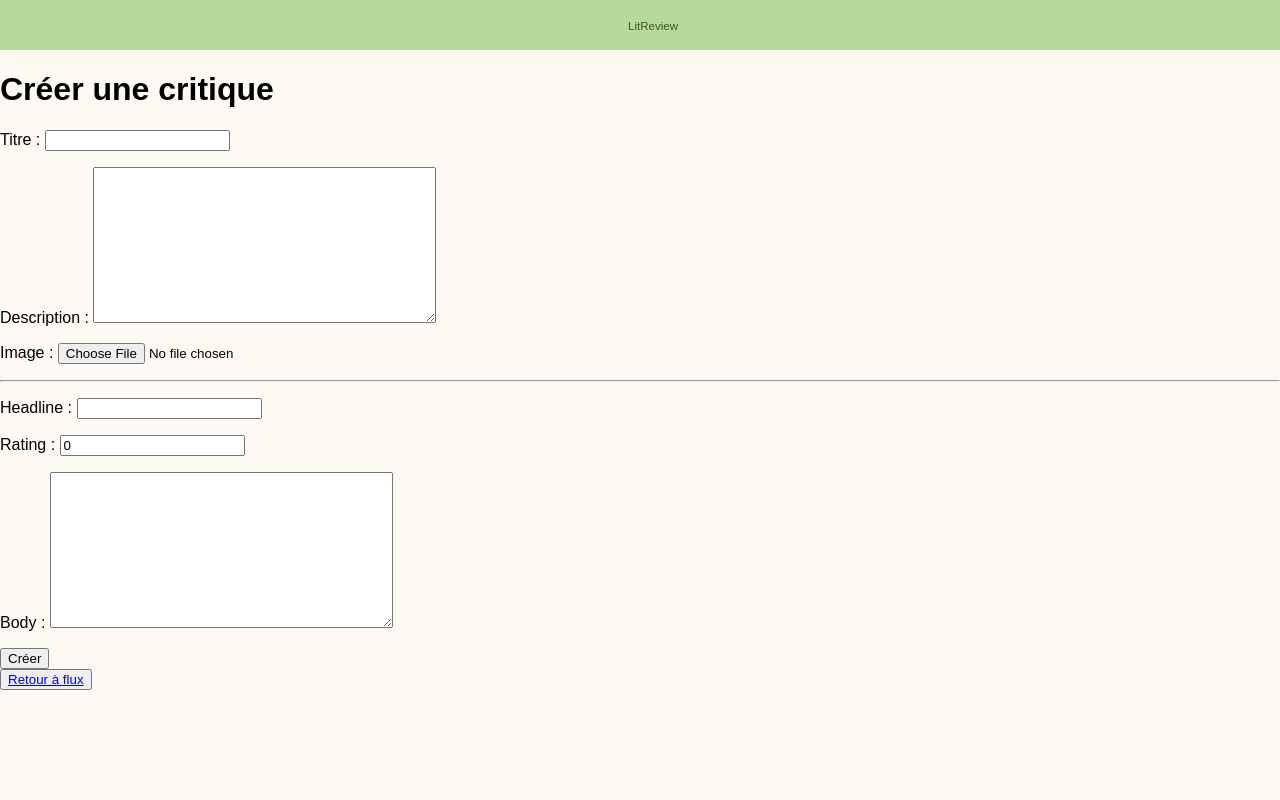
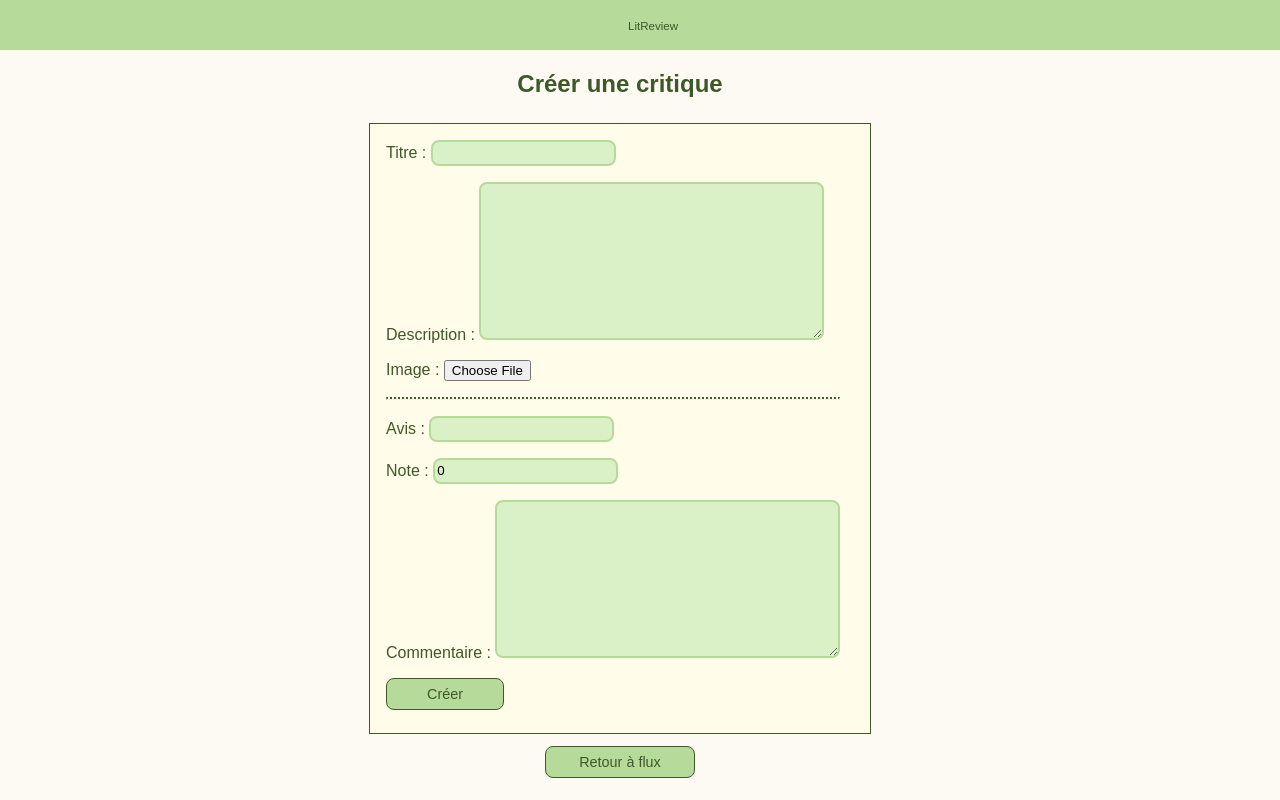
Before and after one commit to LudoTreb/OCR_P9, a Django app: page /review/add/ in a window 1280 px wide. Run offline with Django 4.2, Linux system fonts and the light colour scheme.

Commit message:
finalisation du fichier css pour toutes les pages

```diff
--- a/src/reviews/models.py
+++ b/src/reviews/models.py
@@ -1,6 +1,5 @@
 from django.core.validators import MinValueValidator, MaxValueValidator
 from django.db import models
-
 
 # Create your models here.
 from LITReview.settings import AUTH_USER_MODEL
@@ -9,8 +8,9 @@ from tickets.models import Ticket
 
 class Review(models.Model):
     ticket = models.ForeignKey(to=Ticket, on_delete=models.CASCADE, null=True, blank=True)
-    headline = models.CharField(max_length=128)
-    rating = models.PositiveSmallIntegerField(validators=[MinValueValidator(0), MaxValueValidator(5)], default=0)
-    body = models.TextField(max_length=8192, default="")
+    headline = models.CharField(max_length=128, verbose_name='Avis')
+    rating = models.PositiveSmallIntegerField(validators=[MinValueValidator(0), MaxValueValidator(5)], default=0,
+                                              verbose_name='Note')
+    body = models.TextField(max_length=8192, default="", verbose_name='Commentaire')
     user = models.ForeignKey(to=AUTH_USER_MODEL, on_delete=models.CASCADE)
     time_created = models.DateTimeField(auto_now_add=True)
--- a/src/reviews/templates/review_add.html
+++ b/src/reviews/templates/review_add.html
@@ -1,15 +1,22 @@
 {% extends 'base.html' %}
 {% block content %}
-    <h1>Créer une critique</h1>
+<div class="new-post">
+    <h2>Créer une critique</h2>
+        <div class="post">
+            <div class="content-post">
                 <form action="" method="post" enctype="multipart/form-data">
                     {% csrf_token %}
                     {{ ticket_form.as_p }}
                     <hr>
                     {{ review_form.as_p }}
-            <input type="submit" value="Créer">
+                    <input class="btn-center" type="submit" value="Créer">
                 </form>
-
-        <button type="button">
-                <a href="{% url 'home' %}">Retour à flux</a>
+            </div>
+        </div>
+        <div  class="button">
+            <button type="button" class="btn-left">
+                    <a class="btn-text" href="{% url 'home' %}">Retour à flux</a>
             </button>
+        </div>
+</div>
 {% endblock %}
--- a/src/reviews/templates/review_snippet.html
+++ b/src/reviews/templates/review_snippet.html
@@ -14,4 +14,9 @@
         <p>{{ post.body }}</p>
     </div>
     {% include 'ticket_in_review_snippet.html' %}
+    {% if post.user.id == user.id %}
+        <button class="btn-center">
+            <a class="link" href= "{% url 'review-update' post.id %}"> Modifier</a>
+        </button>
+        {% endif %}
 </div>
--- a/src/static/css/style.css
+++ b/src/static/css/style.css
@@ -3,17 +3,25 @@ html{
 }
 
 body {
-
+    display: flex;
+    flex-direction: column;
     margin: auto;
     background-color: #FDFAF3;
+}
 
+p, h4, h3, h2 {
+    color: #3E582A;
 }
+
+hr {
+  border-top: 2px dotted #3E582A;
+}
+
 
 /* navigation bar elements */
 
 
 .flex-container {
-
     display: flex;
     align-items: center;
     justify-content: space-between;
@@ -22,8 +30,6 @@ body {
     background-color: #B6DA9A;
     height: 50px;
     width: 100%;
-
-
 }
 
 .authenticate {
@@ -65,14 +71,11 @@ body {
     height: 70px;
     width: 100%;
     background-color: #DAF1C8;
-    position: fixed;
-
 }
 
 .btn-center {
     margin-top:auto;
     margin: 0 0 7px 0;
-
     background-color: #B6DA9A;
     border: none;
     padding: 7px 40px;
@@ -84,6 +87,22 @@ body {
 
 }
 
+
+.btn-left {
+
+    margin: 7px 0 7px 0;
+    background-color: #B6DA9A;
+    border: none;
+    padding: 7px;
+    display: inline-block;
+    font-size: 0.9em;
+    border-radius: 8px;
+    border: 1px solid #3E582A;
+    color: #3E582A;
+    width: 150px;
+
+}
+
 .btn-text {
     text-decoration: none;
     color: #3E582A;
@@ -91,10 +110,11 @@ body {
 
 .container {
     display:flex;
+    flex-direction: column;
+    justify-content: space-between;
     align-items: center;
-    flex-direction: column;
-    justify-content: space-around;
-    flex-wrap: wrap;
+    position: relative;
+    right: 20px;
 
 }
 
@@ -168,13 +188,25 @@ body {
     color: #3E582A;
 }
 
-input[name="username"] {
+input[name="username"], [name='title'], [name='headline'], [name='rating'] {
 
     height: 20px;
     border-radius: 8px;
     background-color: #DAF1C8;
     border: 2px solid #B6DA9A;
 }
+input[type='file'] {
+    color: transparent;
+}
+
+textarea[name="description"], [name="body"] {
+
+    border-radius: 8px;
+    background-color: #DAF1C8;
+    border: 2px solid #B6DA9A;
+}
+
+
 
 input[name="password"], [name="password1"], [name="password2"] {
 
@@ -201,8 +233,6 @@ input[name="password"], [name="password1"], [name="password2"] {
     flex-wrap: wrap;
     gap: 25px;
     margin: 0 0 0 0;
-    background-color: ;
-
 }
 
 .registration{
@@ -239,7 +269,9 @@ input[name="password"], [name="password1"], [name="password2"] {
     align-items: center;
     justify-content: center;
     flex-wrap: wrap;
-
+    margin-top: 10px;
+    background-color: #FFFCE9;
+    border: 1px solid #3E582A;
 }
 
 .search-form {
@@ -324,10 +356,7 @@ input[name="followed_user"] {
     color: #3E582A;
 
 }
-.subscription-container h3 {
 
-    color: #3E582A;
-}
 
 /* Review & ticket */
 
@@ -349,26 +378,89 @@ li {
     justify-content: space-between;
     background-color: #D2F0F3;
     padding: 16px;
+    color: #3E582A;
+}
+
+.info-post-answer {
+    display: flex;
+    flex-direction:row;
+    align-items: baseline;
+    justify-content: space-between;
+    padding: 16px;
+    color: #3E582A;
 }
 
 .content-post {
     display: flex;
     flex-direction:column;
     align-items: flex-start;
-    justify-content: space-between;
+    justify-content: space-around;
     background-color: #FFFCE9;
-    padding: 16px;
+    padding: 0 16px 16px 16px;
+    gap:10px;
 }
 
 .date-post {
     font-size: 0.75em;
+    padding: 5px 0 0 0;
 }
 
 .ticket-in-review {
     display: flex;
-    flex-direction:row;
+    flex-direction:column;
     align-items: baseline;
     justify-content: space-between;
     padding: 16px;
     background-color: #DAF1C8;
 }
+
+.info-ticket-in-review {
+    display: flex;
+    flex-direction: column;
+    align-items: baseline;
+    justify-content: space-between;
+    padding: px;
+
+}
+
+.content-ticket {
+    display: flex;
+    flex-direction:column;
+    align-items: flex-start;
+    justify-content: space-between;
+    padding: 0 0 10px 0;
+
+}
+
+.btn-create-review {
+    display: flex;
+    align-items: center;
+    justify-content: center;
+
+    font-size: 0.8em;
+    background-color: #B6DA9A;
+    border: 1px solid #3E582A;
+    border-radius: 8px;
+    padding: 5px 16px 5px 16px;
+    height: 35px;
+    margin-top:10px;
+
+}
+
+.link {
+    text-decoration: none;
+    color: #3E582A;
+}
+
+.new-post, .post-update {
+    display:flex;
+    flex-direction: column;
+    justify-content: space-between;
+    align-items: center;
+    position: relative;
+    right: 20px;
+}
+
+.btn-update {
+
+}
--- a/src/tickets/models.py
+++ b/src/tickets/models.py
@@ -17,5 +17,8 @@ class Ticket(models.Model):
     def no_review(self):
         self.has_review = False
 
+    def is_book_or_article(self):
+        pass
+
     def resize_img(self):
         pass
```
Also changed, not shown: src/reviews/templates/feed.html (+3 -8 lines), src/reviews/templates/posts.html (+2 -17 lines), src/reviews/templates/review_answer.html (+14 -3 lines), src/reviews/templates/review_detail.html (+9 -7 lines), src/reviews/templates/review_update.html (+19 -12 lines), src/tickets/templates/existing_ticket_snippet.html (+8 -3 lines), src/tickets/templates/ticket_add.html (+16 -12 lines), src/tickets/templates/ticket_detail.html (+9 -6 lines), src/tickets/templates/ticket_in_review_snippet.html (+9 -10 lines), src/tickets/templates/ticket_snippet.html (+12 -3 lines), src/tickets/templates/ticket_update.html (+19 -13 lines). Lines whose indentation alone changed are shown as unchanged.
